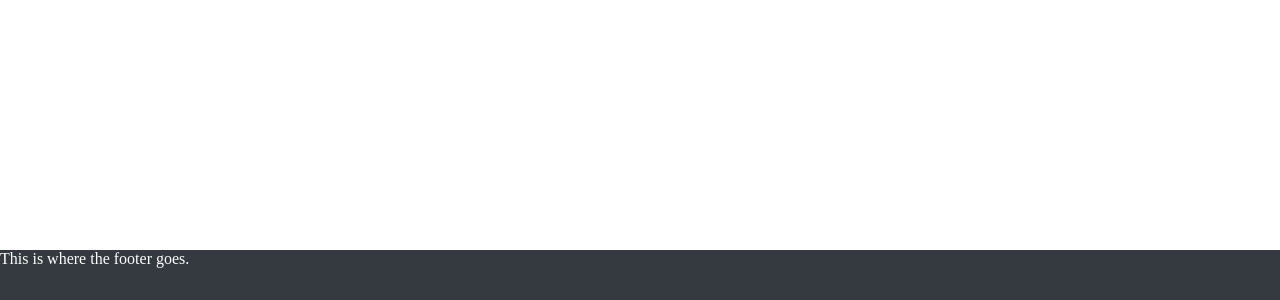
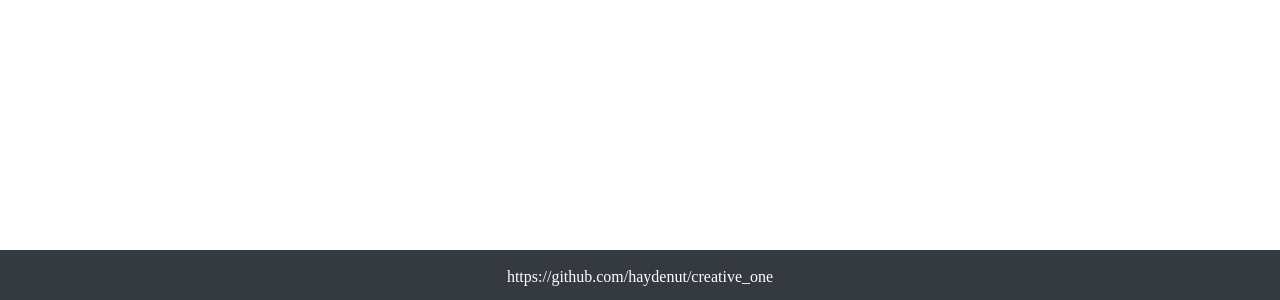
Before and after one commit to haydenut/creative_one, a plain HTML site: page pages/about.html in a window 1280 px wide. Shown: the part 500-800 px from the top of the page. Drawn offline with Linux system fonts and the light colour scheme.

Commit message:
the goods

```diff
--- a/css/styles.css
+++ b/css/styles.css
@@ -7,4 +7,5 @@
     height: 50px;
     width: 100vw;
     color: white;
+    text-align: center;
 }
--- a/pages/about.html
+++ b/pages/about.html
@@ -5,7 +5,8 @@
 
 
     <footer class="footer">
-        This is where the footer goes.
+        <br>
+        https://github.com/haydenut/creative_one
     </footer>
 
 
```
